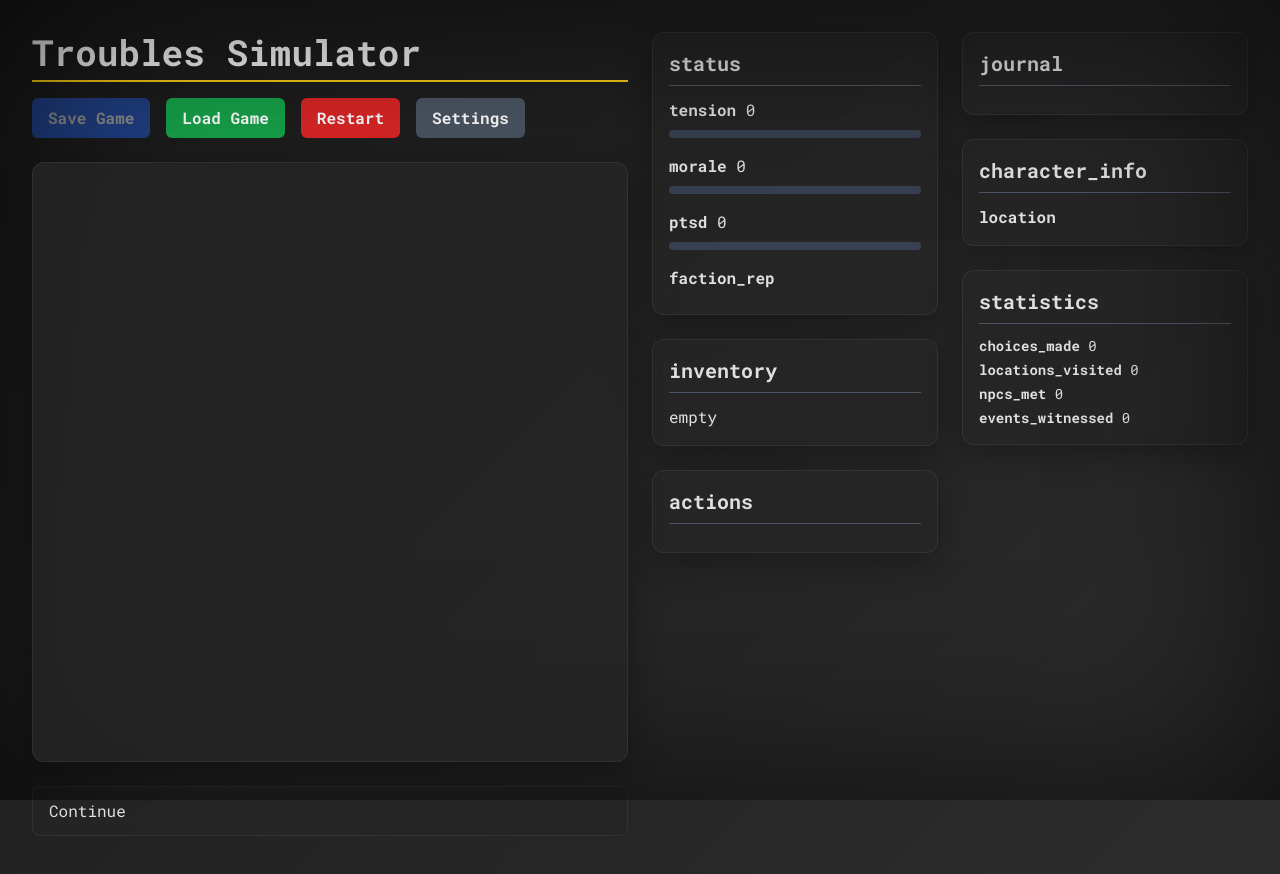
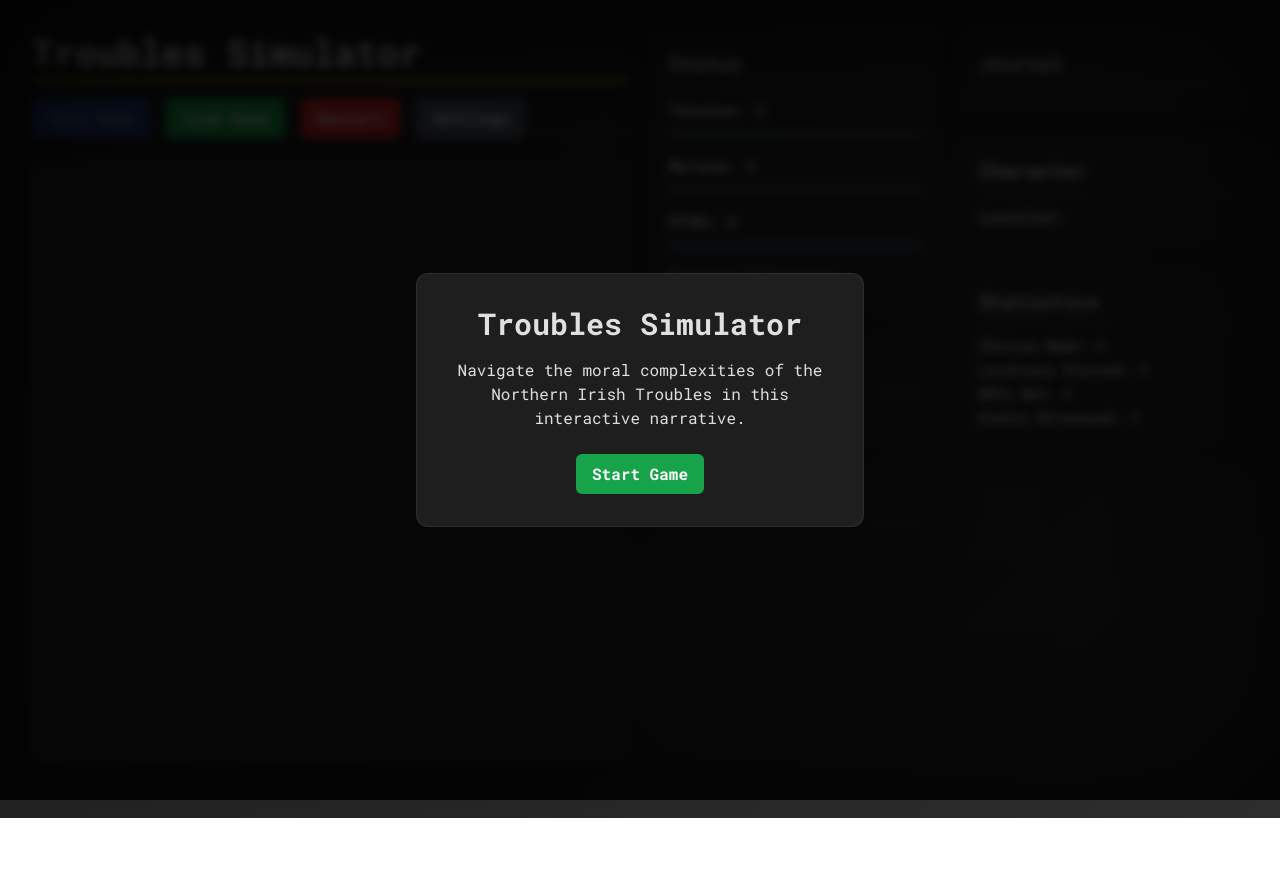
Before and after one commit to Seanbo5386/Troubles_Simulator_v2, a website with bundled scripts: page index.html in a window 1280 px wide. After the commit the page ends 818 px from the top, so only its background shows below. Built offline with nearby package versions, Linux system fonts and the light colour scheme.

Commit message:
Add start screen with Start Game button

```diff
--- a/index.html
+++ b/index.html
@@ -137,6 +137,15 @@
         </div>
     </div>
 
+    <!-- Start Screen -->
+    <div id="start-screen" class="modal">
+        <div class="modal-content glass-panel p-8 max-w-md mx-auto text-center">
+            <h2 class="text-3xl font-bold mb-4">Troubles Simulator</h2>
+            <p class="mb-6">Navigate the moral complexities of the Northern Irish Troubles in this interactive narrative.</p>
+            <button id="start-game-btn" class="control-btn bg-green-600 hover:bg-green-700">Start Game</button>
+        </div>
+    </div>
+
     <!-- Settings Modal -->
     <div id="settings-modal" class="modal hidden">
         <div class="modal-content glass-panel p-6 max-w-md mx-auto mt-20">
@@ -191,7 +200,7 @@
     </div>
 
     <!-- Loading Screen -->
-    <div id="loading-screen" class="modal">
+    <div id="loading-screen" class="modal hidden">
         <div class="flex items-center justify-center h-screen">
             <div class="text-center">
                 <div class="loading-spinner mb-4"></div>
--- a/js/main.js
+++ b/js/main.js
@@ -123,10 +123,19 @@ class TroublesSimulator {
 }
 
 // Initialize the game when DOM is loaded
-document.addEventListener('DOMContentLoaded', async () => {
+document.addEventListener('DOMContentLoaded', () => {
     const game = new TroublesSimulator();
     game.setupGlobalEventListeners();
-    await game.init();
+
+    const startBtn = document.getElementById('start-game-btn');
+    if (startBtn) {
+        startBtn.addEventListener('click', async () => {
+            document.getElementById('start-screen')?.classList.add('hidden');
+            await game.init();
+        });
+    } else {
+        game.init();
+    }
 });
 
 // Export for global access if needed
```
